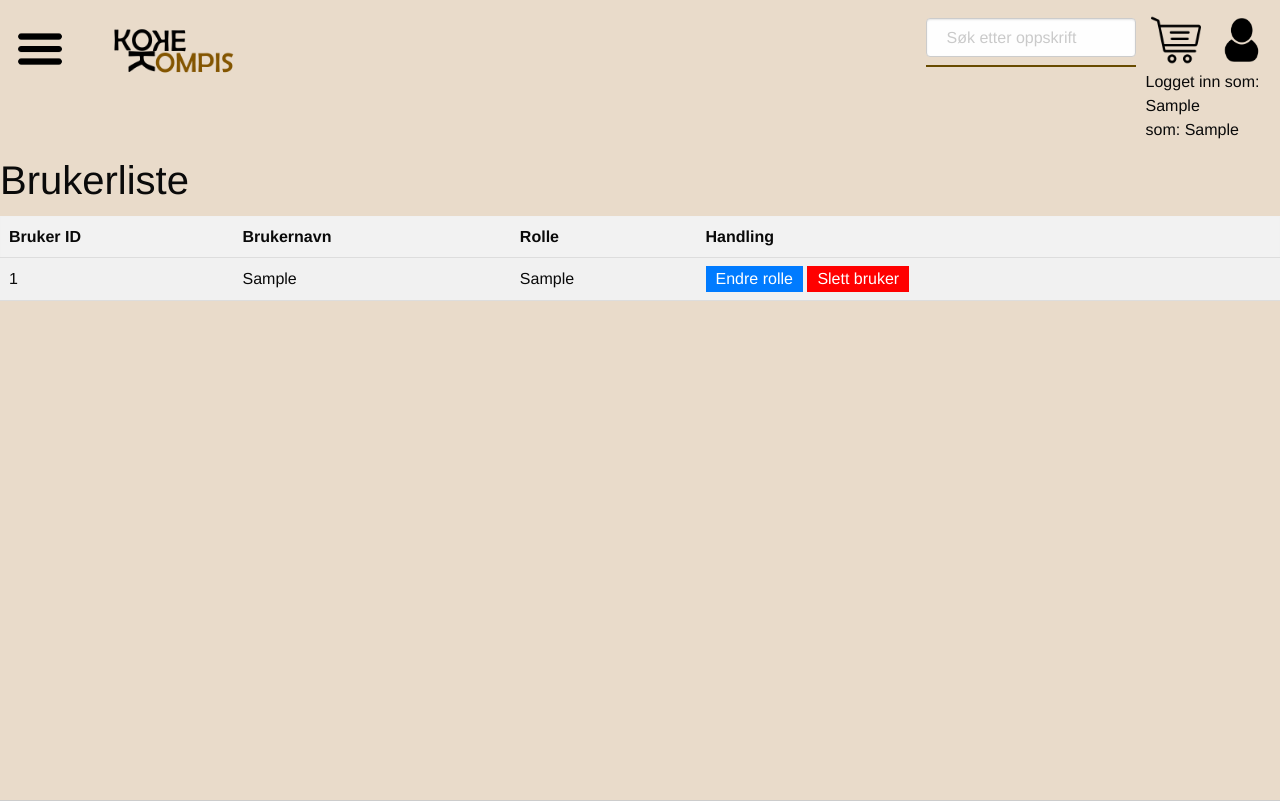
After one commit to ULRIK666/kokekompis, a PHP site: page /brukere.php in a window 1280 px wide. The commit adds this page. Run offline with PHP 8.4, Linux system fonts and the light colour scheme; the visitor is signed in with stand-in values (Sample User, id 1); tables that the repository leaves empty or names only in its code hold one stand-in row (values such as "Sample post").

Commit message:
gjorde det mulig å endre oppskrifter, sammtidig gjorde jeg at man kan få oversikt over brukere som admin. der skal man kunne slette brukere og endre rollene deres

```diff
--- /dev/null
+++ b/brukere.php
@@ -0,0 +1,135 @@
+<!DOCTYPE html>
+<html lang="en">
+
+<head>
+    <meta charset="UTF-8">
+    <meta name="viewport" content="width=device-width, initial-scale=1.0">
+    <title>Kokekompis</title>
+    <link rel="stylesheet" href="https://cdnjs.cloudflare.com/ajax/libs/foundation/6.8.1/css/foundation.min.css"
+        integrity="sha512-QuI0HElOtzmj6o/bXQ52phfzjVFRAhtxy2jTqsp85mdl1yvbSQW0Hf7TVCfvzFjDgTrZostqgM5+Wmb/NmqOLQ=="
+        crossorigin="anonymous" referrerpolicy="no-referrer" />
+    <link rel="stylesheet" href="css/style.css" type="text/css">
+    <style>
+        table {
+            width: 100%;
+            border-collapse: collapse;
+        }
+        th, td {
+            padding: 8px;
+            text-align: left;
+            border-bottom: 1px solid #ddd;
+        }
+        th {
+            background-color: #f2f2f2;
+        }
+        .btn {
+            padding: 5px 10px;
+            border: none;
+            cursor: pointer;
+        }
+        .btn-danger {
+            background-color: #ff0000;
+            color: #fff;
+        }
+        .btn-primary {
+            background-color: #007bff;
+            color: #fff;
+        }
+    </style>
+</head>
+
+<body>
+
+    <header>
+        <div>
+            <div class="menu-container">
+                <img class="img-icon menu-icon" src="images/icon-img/menu_icon.png" alt="menu icon">
+                <div class="dropdown-content">
+
+                    <a href="faq.php">FAQ</a>
+                    <a href="log_inn.php">Log In</a>
+                    <a href="signup.php">Sign Up</a>
+                </div>
+            </div>
+            <a href="index.php"><img class="logo" src="images/logo/kokekompis.png" alt="menu icon"></a>
+        </div>
+        <div class="space_between">
+            <div class="search_and_suggestions">
+                <div class="søke_input">
+                    <div class="space_between">
+                        <input type="text" id="searchInput" placeholder="Søk etter oppskrift">
+                        <div id="searchSuggestions" class="search-suggestions"></div> <!-- Ny div for søkeforslag -->
+                    </div>
+                </div>
+                <div class="suggestions">
+                </div>
+            </div>
+
+
+            <div>
+                <a href="handlekurv.php"><img class="img-icon" src="images/icon-img/handlekurv.png"
+                        alt="profile icon"></a>
+
+                <a href="log_inn.php"><img class="img-icon" src="images/icon-img/profile_icon.png"
+                        alt="profile icon"></a>
+                <div class="user-info">
+                    <!-- forteller hvem som er logget in -->
+
+                    <?php
+                    session_start();
+                    require "includes/dbh.inc.php";
+                    require_once "includes/common.php";
+                    echo show_userinfo($_SESSION['bruker_id']);
+                    ?>
+
+                </div>
+            </div>
+
+        </div>
+    </header>
+
+
+<h2>Brukerliste</h2>
+
+<table class="styled-table">
+    <tr>
+        <th class="table-header">Bruker ID</th>
+        <th class="table-header">Brukernavn</th>
+        <th class="table-header">Rolle</th>
+        <th class="table-header">Handling</th>
+    </tr>
+
+    <?php
+    require_once "includes/dbh.inc.php";
+
+    $sql = "SELECT brukere.id AS bruker_id, brukere.brukernavn, roller.rolle
+            FROM brukere
+            INNER JOIN roller ON brukere.rolle_id = roller.id";
+    $stmt = $pdo->query($sql);
+
+    while ($row = $stmt->fetch(PDO::FETCH_ASSOC)) {
+        echo "<tr>";
+        echo "<td>".$row['bruker_id']."</td>";
+        echo "<td>".$row['brukernavn']."</td>";
+        echo "<td>".$row['rolle']."</td>";
+        echo "<td>
+                <form action='endre_rolle.php' method='post' style='display: inline;'>
+                    <input type='hidden' name='bruker_id' value='".$row['bruker_id']."'>
+                    <button class='btn btn-primary' type='submit'>Endre rolle</button>
+                </form>
+                <form action='slett_bruker.php' method='post' style='display: inline;'>
+                    <input type='hidden' name='bruker_id' value='".$row['bruker_id']."'>
+                    <button class='btn btn-danger' type='submit'>Slett bruker</button>
+                </form>
+              </td>";
+        echo "</tr>";
+    }
+    ?>
+
+</table>
+
+    <script src="js/script.js"></script>
+
+</body>
+
+</html>
--- a/css/style.css
+++ b/css/style.css
@@ -147,6 +147,20 @@ img.maxwidth {
     cursor: pointer;
 }
 
+.slett-button {
+    background-color: #af4c4c;
+    color: white;
+    padding: 10px;
+    border: none;
+    margin: 10px;
+    text-align: center;
+    text-decoration: none;
+    display: inline-block;
+    border-radius: 5px;
+    font-size: 16px;
+    margin-top: 10px;
+    cursor: pointer;
+}
 
 
 /* input design */
@@ -368,3 +382,31 @@ input[type=submit]:hover {
     margin: 10px;
     font-size: 30px;
 }
+
+/* tabell for brukeroversikt */
+
+.styled-table {
+    width: 100%;
+    border-collapse: collapse;
+}
+.styled-table th, .styled-table td {
+    padding: 8px;
+    text-align: left;
+    border-bottom: 1px solid #ddd;
+}
+.styled-table th {
+    background-color: #f2f2f2;
+}
+.btn {
+    padding: 5px 10px;
+    border: none;
+    cursor: pointer;
+}
+.btn-danger {
+    background-color: #ff0000;
+    color: #fff;
+}
+.btn-primary {
+    background-color: #007bff;
+    color: #fff;
+}
--- a/oppskrift_side.php
+++ b/oppskrift_side.php
@@ -117,7 +117,7 @@
                     require_once "includes/common.php";
                     $userinfo = getbrukerinfo($_SESSION['bruker_id']);
                     if ($userinfo["rolle"] == "kokk" || $userinfo["rolle"] == "admin") {
-                        echo "<a href='endre_oppskrift.php' class='button'>Endre oppskrift</a>";
+                        echo "<a href='endre_oppskrift.php?id=$oppskrift_id' class='button'>Endre oppskrift</a>";
                     }
 
                     echo "<h3>Ingredienser:<h3>";
```
Also changed, not shown: endre_oppskrift.php (added, +157 -0 lines), endre_oppskrift_handler.php (added, +42 -0 lines), index.php (+9 -1 lines), lagre_oppskrift_handler.php (+5 -5 lines), slett_oppskrift.php (added, +25 -0 lines), images/food_images/frokostblanding.png (added).
